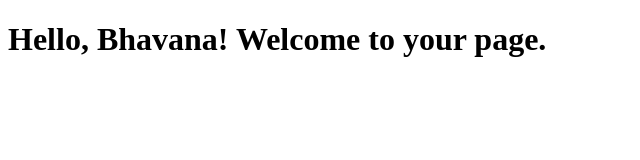
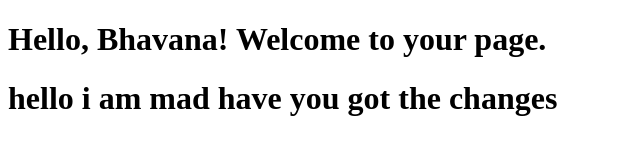
Before and after one commit to C-bhavana101005/Demo, a plain HTML site: page index.html in a window 1280 px wide. Shown: the whole page, without its empty margins (0-640 px from the left). Drawn offline with Linux system fonts and the light colour scheme.

Commit message:
added sentence

```diff
--- a/index.html
+++ b/index.html
@@ -7,5 +7,6 @@
 </head>
 <body>
     <h1>Hello, Bhavana! Welcome to your page.</h1>
+    <h1>hello i am mad have you got the changes</h1>
 </body>
 </html>
```
